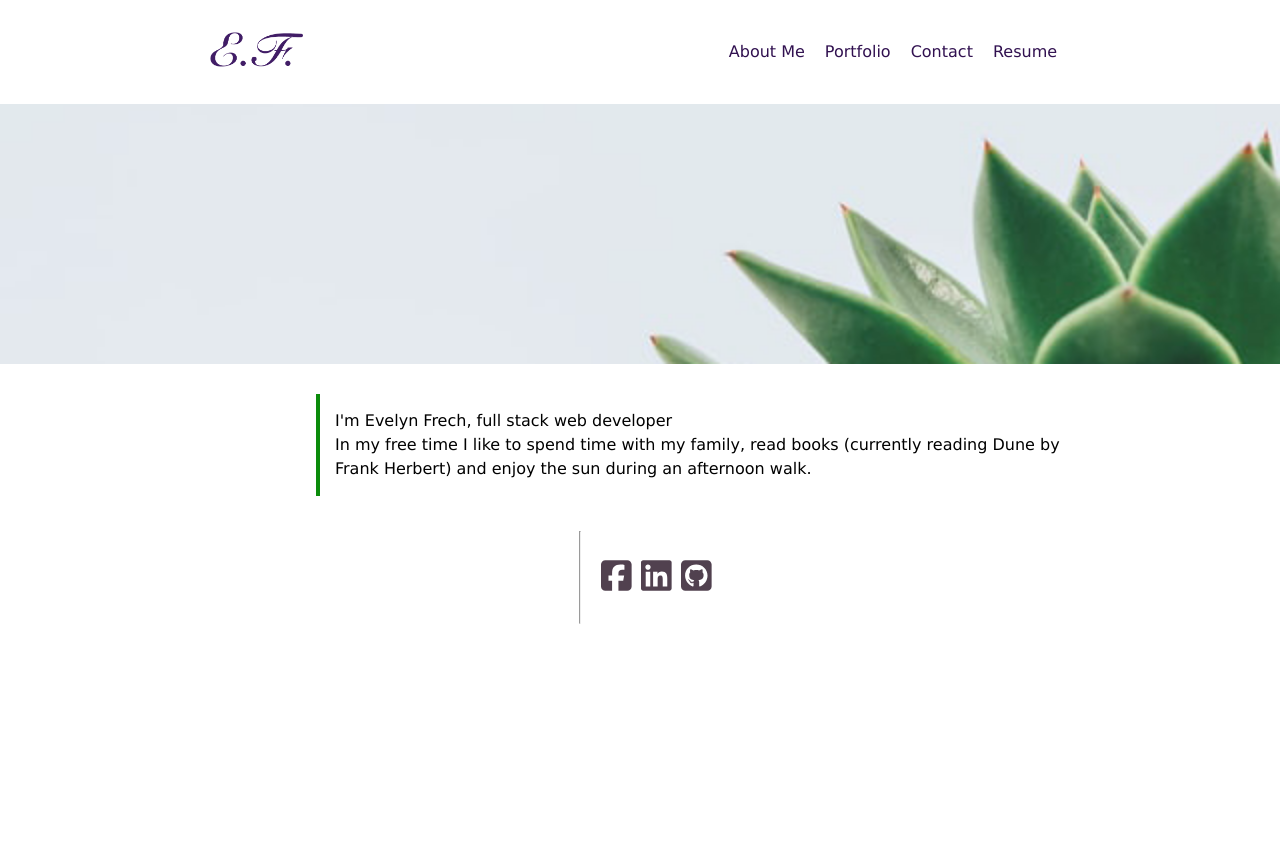
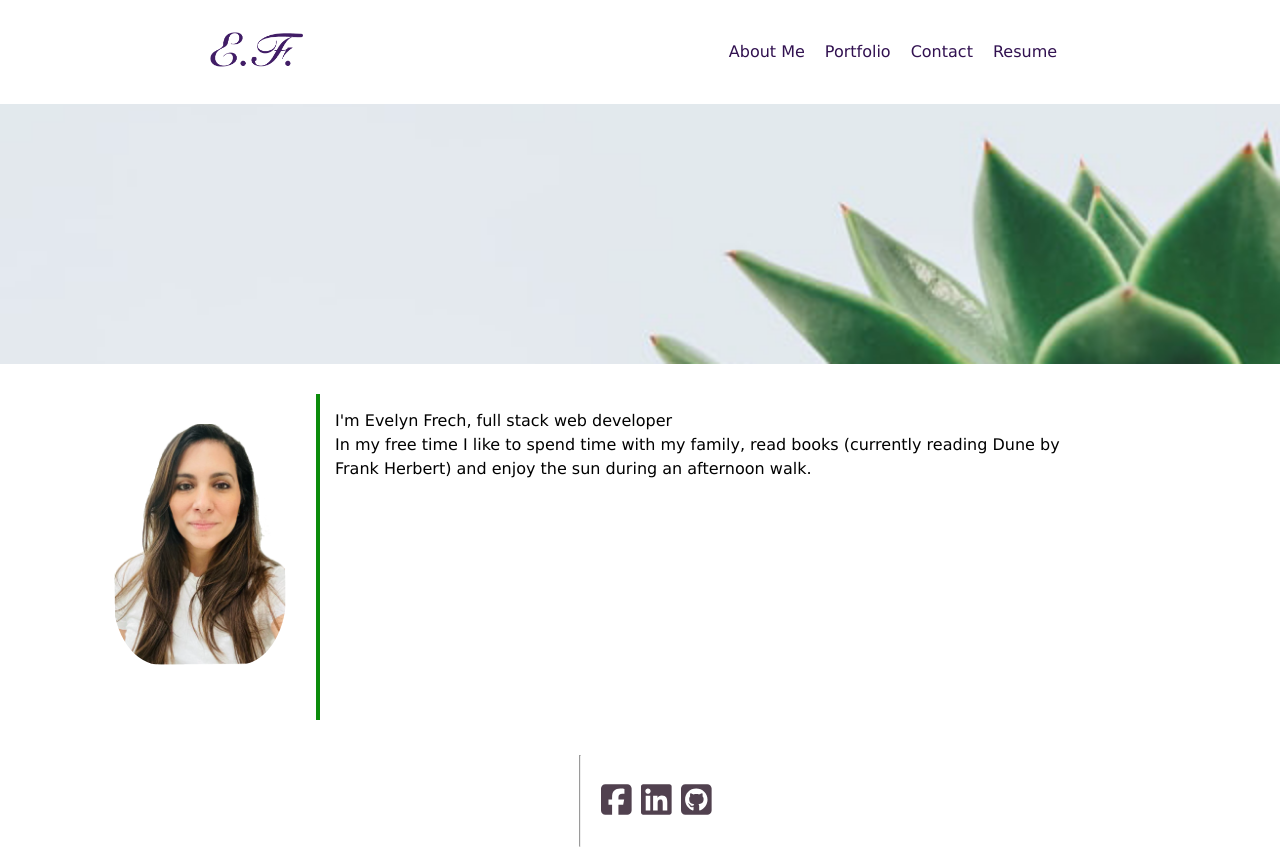
Before and after one commit to efrech/my-react-portfolio, a React (Create React App) app: page / in a window 1280 px wide. Before the commit the page ends 800 px from the top, so only its background shows below. Built offline with nearby package versions, Linux system fonts and the light colour scheme.

Commit message:
Include AboutImage component

```diff
--- a/src/pages/About.js
+++ b/src/pages/About.js
@@ -6,7 +6,7 @@ function About() {
         <section>
             <div class="flex-container">
                 <div class="flex-left">
-
+                    <AboutImage />
                 </div>
                 <div class="flex-right">
                     <p>I'm Evelyn Frech, full stack web developer
```
